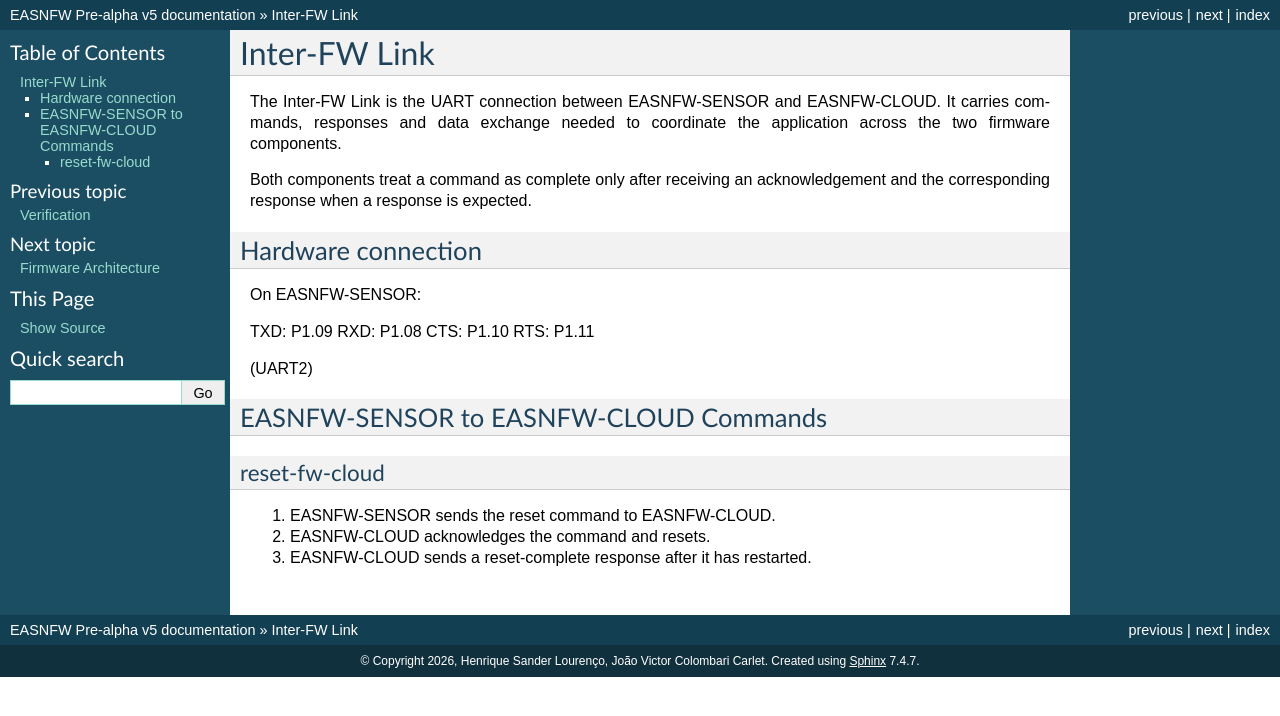
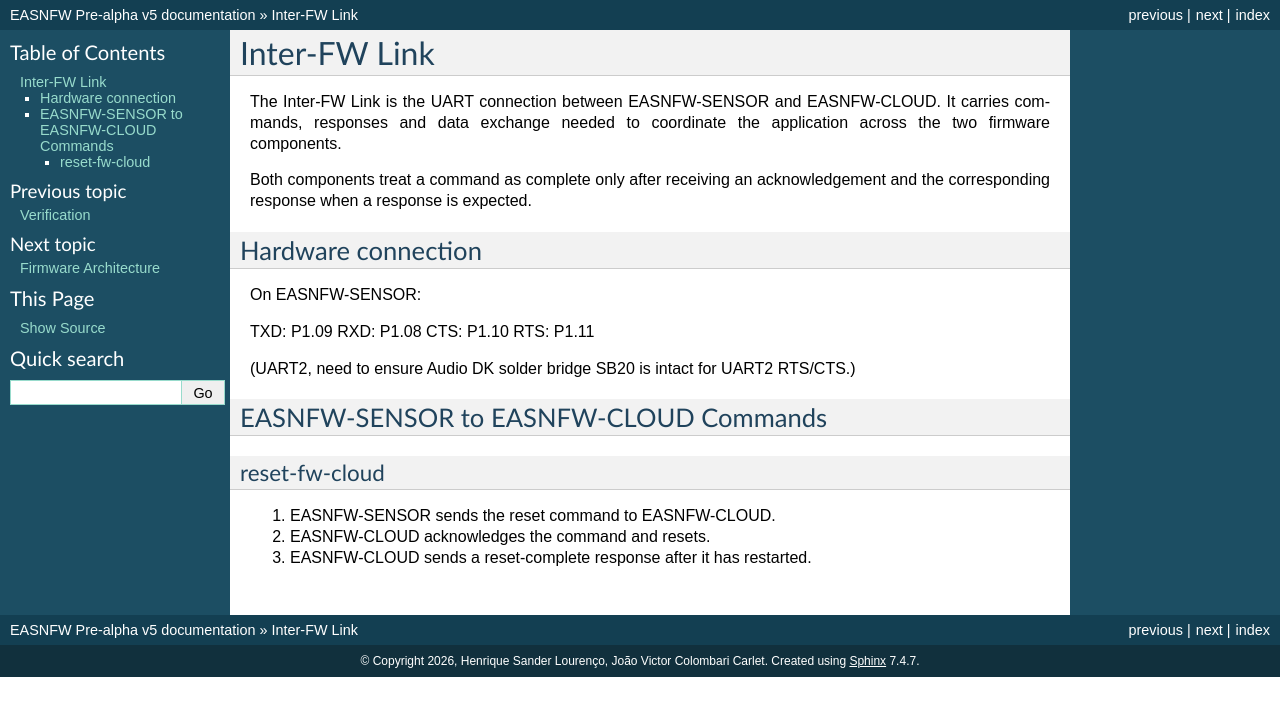
Before and after one commit to hslourenc/easnfw, a Sphinx documentation site: the page built from docs/sphinx/source/chapters/interfw_link.rst, in a window 1280 px wide. Shown: the top 716 px of the page. Built offline with Sphinx 7.4.7, drawn with Linux system fonts in a browser that asks for light colours; the version number could not be read and is left out.

Commit message:
adding inter fw link

```diff
--- a/docs/sphinx/source/chapters/interfw_link.rst
+++ b/docs/sphinx/source/chapters/interfw_link.rst
@@ -19,7 +19,8 @@ RXD: P1.08
 CTS: P1.10
 RTS: P1.11
 
-(UART2)
+(UART2, need to ensure Audio DK solder bridge SB20 is intact for UART2
+RTS/CTS.)
 
 EASNFW-SENSOR to EASNFW-CLOUD Commands
 ======================================
```
Also changed, not shown: 6 other files.
